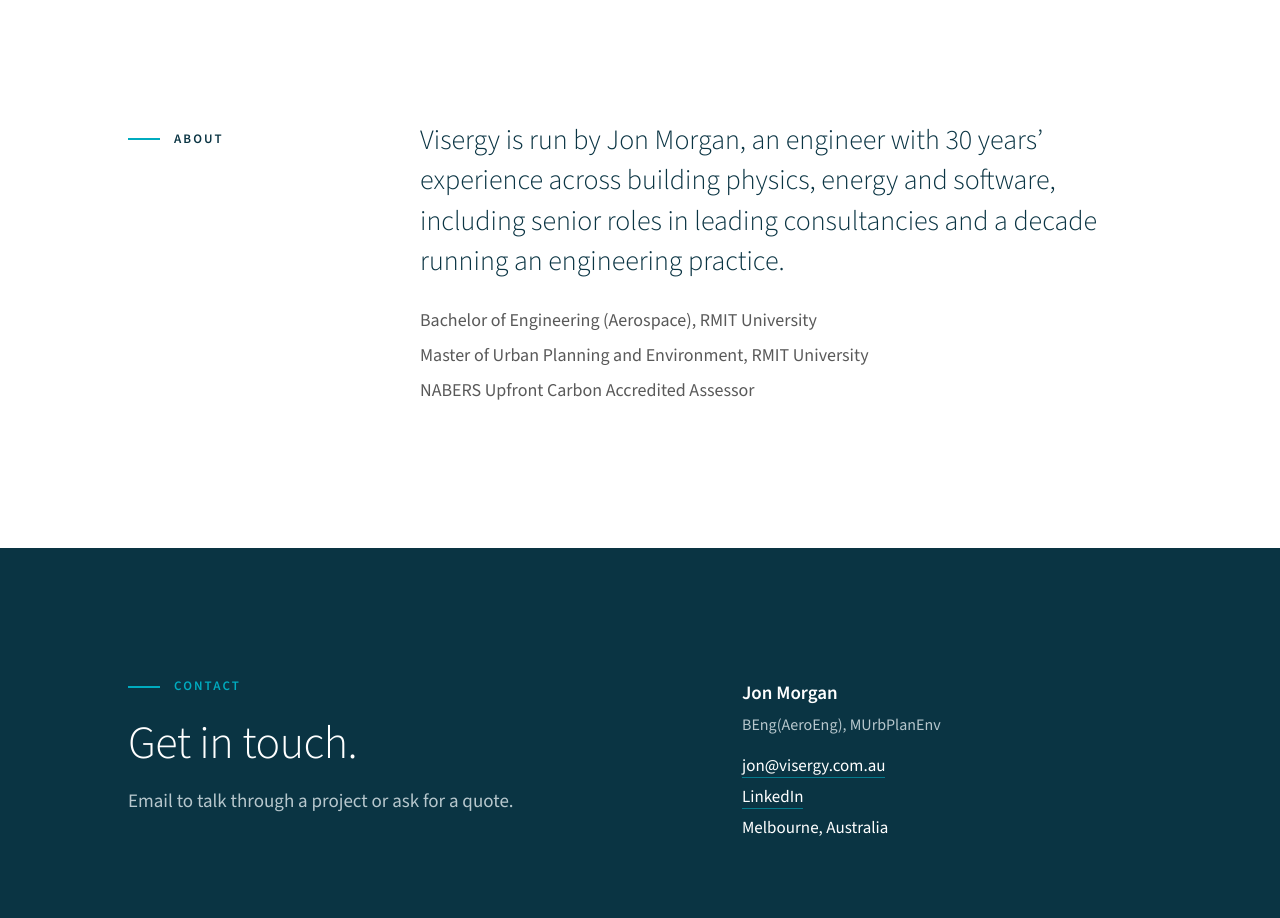
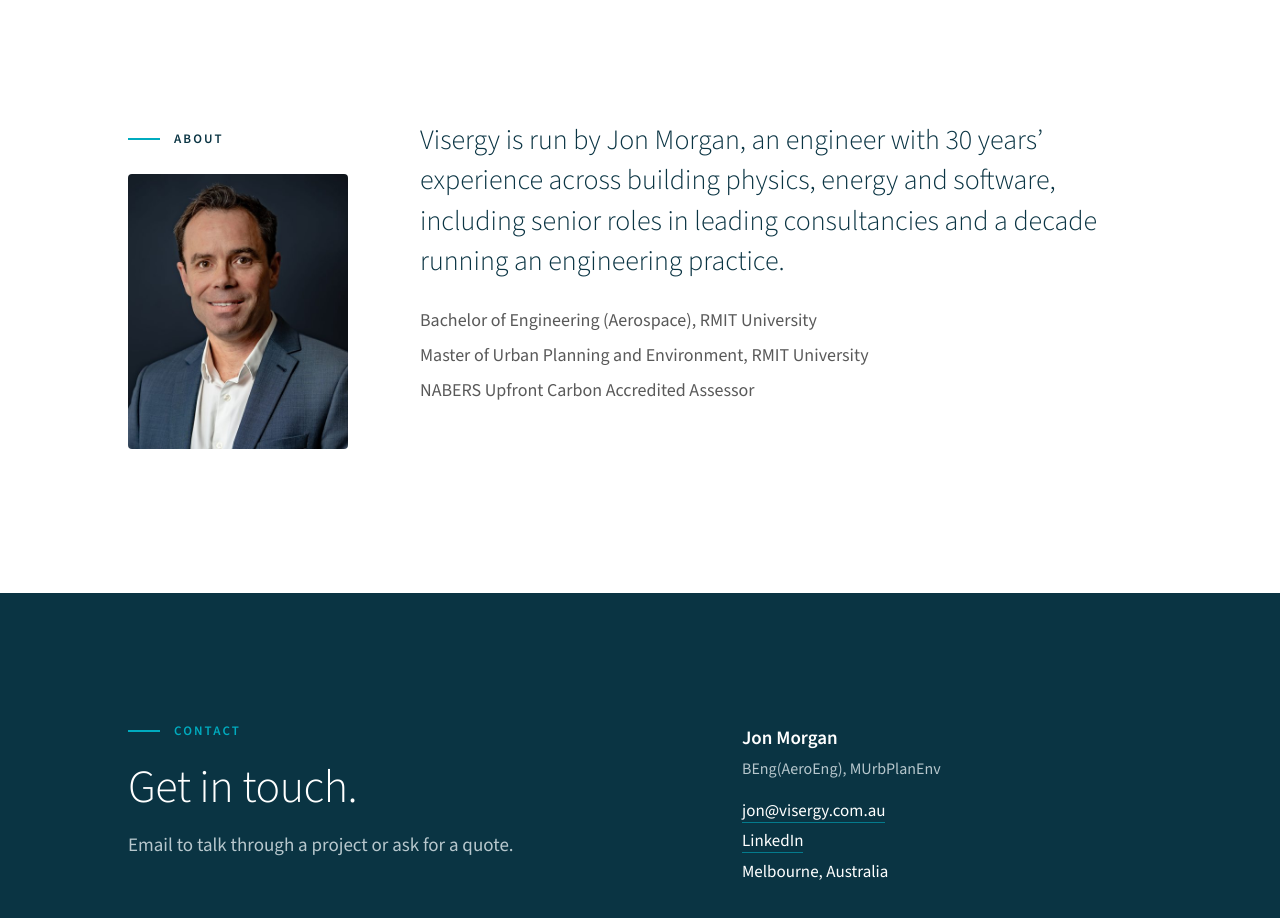
Before and after one commit to Visergy/visergy-site, a plain HTML site: page index.html in a window 1280 px wide. Shown: the part 1520-2438 px from the top of the page. Drawn offline with Linux system fonts and the light colour scheme.

Commit message:
Publish site from visergy-studio Visergy/visergy-studio@085e189b813d610a516cbde3bf91cd6c947092b7

```diff
--- a/index.html
+++ b/index.html
@@ -71,7 +71,10 @@
 
   <section class="section" aria-labelledby="about-title">
     <div class="wrap about">
-      <h2 id="about-title" class="label">About</h2>
+      <div>
+        <h2 id="about-title" class="label">About</h2>
+        <img class="headshot" src="assets/jon-morgan.jpg" alt="Jon Morgan" width="480" height="600" loading="lazy">
+      </div>
       <div>
         <p class="about-lead">Visergy is run by Jon Morgan, an engineer with 30 years’ experience across building physics, energy and software, including senior roles in leading consultancies and a decade running an engineering practice.</p>
 
--- a/styles.css
+++ b/styles.css
@@ -256,6 +256,14 @@ a:focus-visible {
   .about .label { margin-top: 0.7em; }
 }
 
+.headshot {
+  width: 100%;
+  max-width: 160px;
+  margin-top: 24px;
+  border-radius: 4px;
+}
+@media (min-width: 760px) { .headshot { max-width: 220px; } }
+
 .about-lead {
   max-width: 30em;
   color: var(--deep);
```
Also changed, not shown: assets/jon-morgan.jpg (added).
